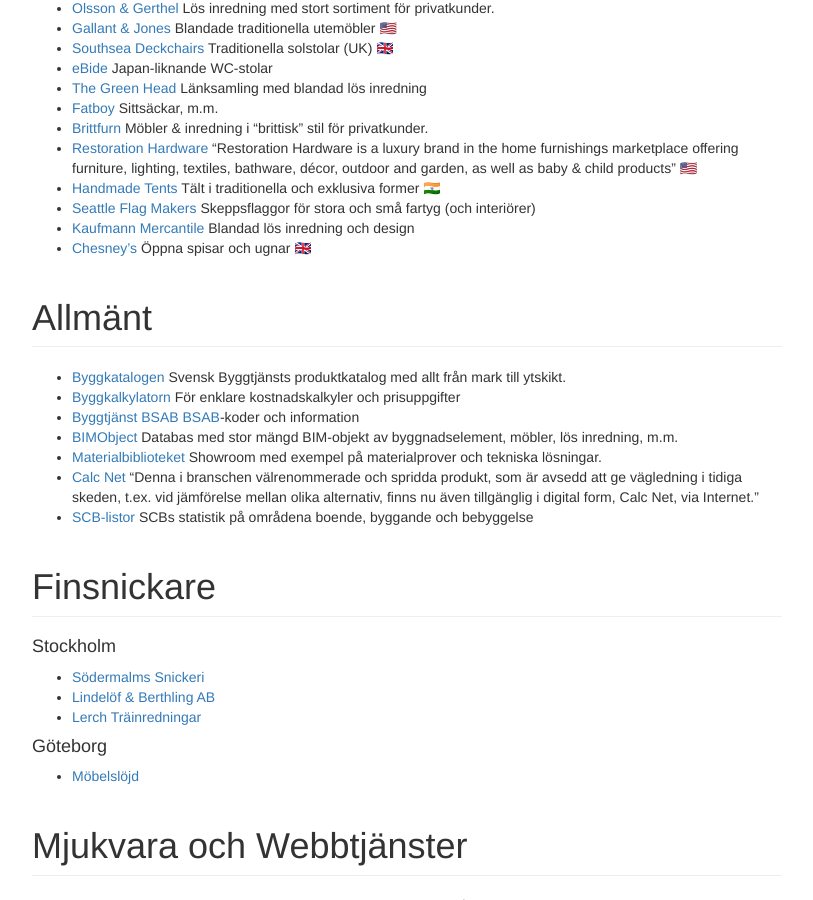
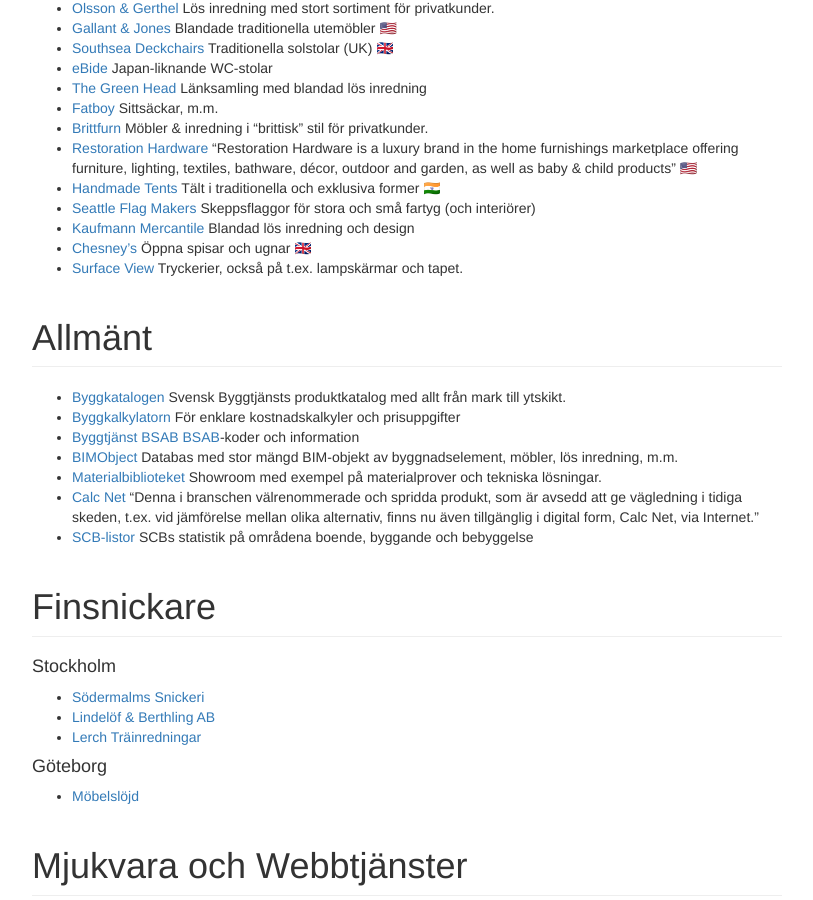
Before and after one commit to pbeck/bygglistan, a Jekyll site: the page built from index.md, in a window 1280 px wide and 900 px high, scrolled down 5133 px. Shown: the whole window, without its empty margins (38-851 px from the left). Built offline with Jekyll 4.4.1, drawn with Linux system fonts in a browser that asks for light colours; comment, search, counter and statistics services are not loaded.

Commit message:
Surface View

```diff
--- a/index.md
+++ b/index.md
@@ -196,6 +196,7 @@ layout: default
 * [Seattle Flag Makers](http://www.seattleflagmakers.com/) Skeppsflaggor för stora och små fartyg (och interiörer)
 * [Kaufmann Mercantile](https://www.kaufmann-mercantile.com/) Blandad lös inredning och design
 * [Chesney’s](http://chesneys.co.uk/) Öppna spisar och ugnar 🇬🇧
+* [Surface View](https://www.surfaceview.co.uk/) Tryckerier, också på t.ex. lampskärmar och tapet.
 
 <div id="tjänster-konsulter"></div>
 <h1 class="page-header">Allmänt</h1>
```
